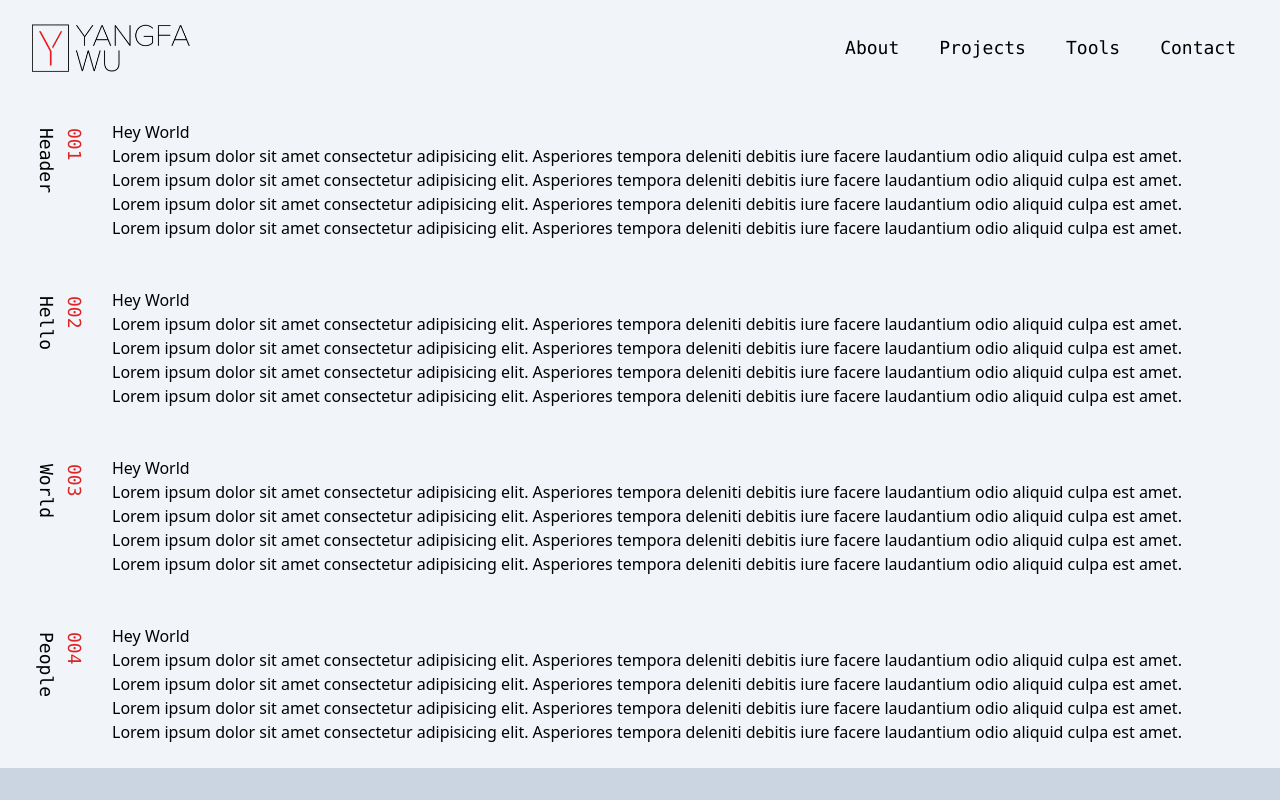
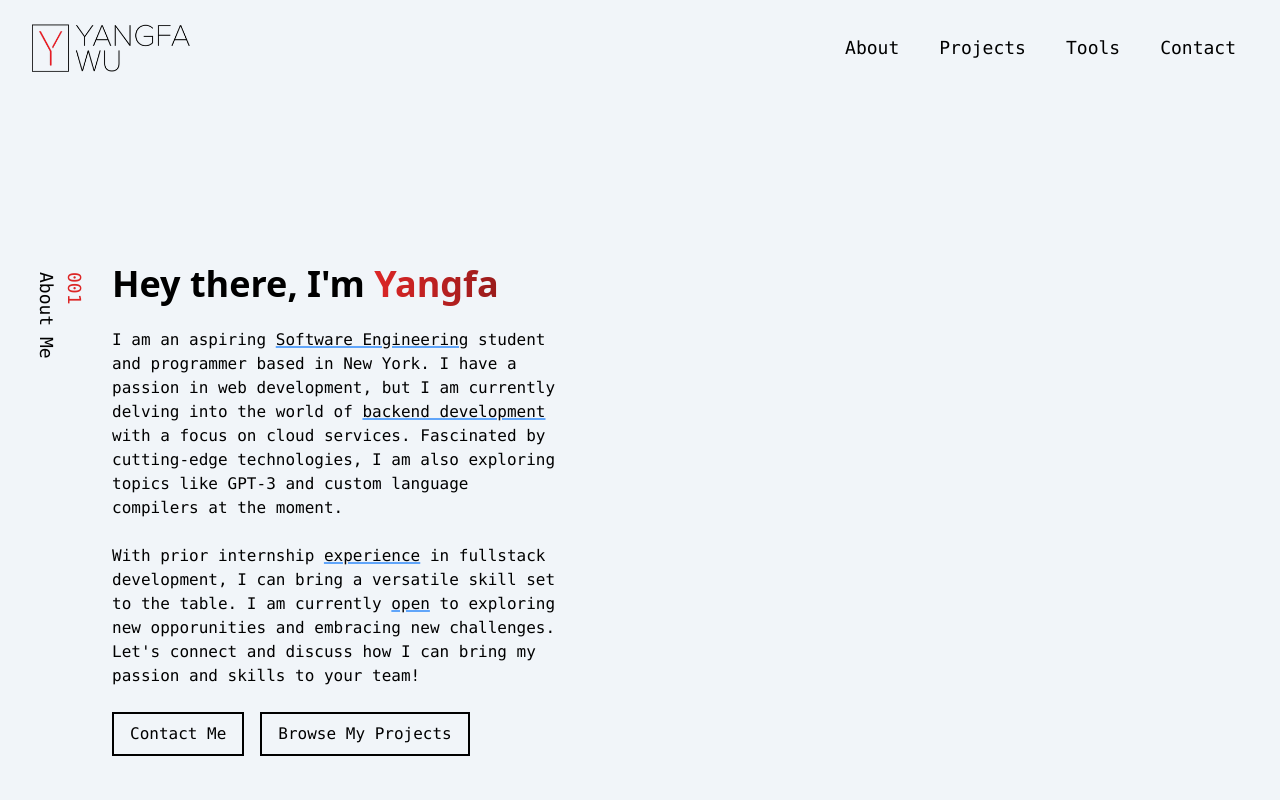
Before and after one commit to yangfawu/yangfawu.github.io, a React (Vite) app: page / in a window 1280 px wide. Shown: the top 800 px of the page. Built offline with nearby package versions, Linux system fonts and the light colour scheme.

Commit message:
added an about section

```diff
--- a/src/app.tsx
+++ b/src/app.tsx
@@ -1,6 +1,7 @@
 import Header from "./components/header"
-import Section from "./components/section"
+import AboutMe from "./sections/about-me"
 import Footer from "./sections/footer"
+import PlaceHolder from "./sections/placeholder"
 import Recipe from "./sections/recipe"
 
 export default function App() {
@@ -9,98 +10,9 @@ export default function App() {
     return (
         <>
             <Header />
-            <Section id={id()} title="Header">
-                <h1>Hey World</h1>
-                <p>
-                    Lorem ipsum dolor sit amet consectetur adipisicing elit.
-                    Asperiores tempora deleniti debitis iure facere laudantium
-                    odio aliquid culpa est amet.
-                </p>
-                <p>
-                    Lorem ipsum dolor sit amet consectetur adipisicing elit.
-                    Asperiores tempora deleniti debitis iure facere laudantium
-                    odio aliquid culpa est amet.
-                </p>
-                <p>
-                    Lorem ipsum dolor sit amet consectetur adipisicing elit.
-                    Asperiores tempora deleniti debitis iure facere laudantium
-                    odio aliquid culpa est amet.
-                </p>
-                <p>
-                    Lorem ipsum dolor sit amet consectetur adipisicing elit.
-                    Asperiores tempora deleniti debitis iure facere laudantium
-                    odio aliquid culpa est amet.
-                </p>
-            </Section>
-            <Section id={id()} title="Hello">
-                <h1>Hey World</h1>
-                <p>
-                    Lorem ipsum dolor sit amet consectetur adipisicing elit.
-                    Asperiores tempora deleniti debitis iure facere laudantium
-                    odio aliquid culpa est amet.
-                </p>
-                <p>
-                    Lorem ipsum dolor sit amet consectetur adipisicing elit.
-                    Asperiores tempora deleniti debitis iure facere laudantium
-                    odio aliquid culpa est amet.
-                </p>
-                <p>
-                    Lorem ipsum dolor sit amet consectetur adipisicing elit.
-                    Asperiores tempora deleniti debitis iure facere laudantium
-                    odio aliquid culpa est amet.
-                </p>
-                <p>
-                    Lorem ipsum dolor sit amet consectetur adipisicing elit.
-                    Asperiores tempora deleniti debitis iure facere laudantium
-                    odio aliquid culpa est amet.
-                </p>
-            </Section>
-            <Section id={id()} title="World">
-                <h1>Hey World</h1>
-                <p>
-                    Lorem ipsum dolor sit amet consectetur adipisicing elit.
-                    Asperiores tempora deleniti debitis iure facere laudantium
-                    odio aliquid culpa est amet.
-                </p>
-                <p>
-                    Lorem ipsum dolor sit amet consectetur adipisicing elit.
-                    Asperiores tempora deleniti debitis iure facere laudantium
-                    odio aliquid culpa est amet.
-                </p>
-                <p>
-                    Lorem ipsum dolor sit amet consectetur adipisicing elit.
-                    Asperiores tempora deleniti debitis iure facere laudantium
-                    odio aliquid culpa est amet.
-                </p>
-                <p>
-                    Lorem ipsum dolor sit amet consectetur adipisicing elit.
-                    Asperiores tempora deleniti debitis iure facere laudantium
-                    odio aliquid culpa est amet.
-                </p>
-            </Section>
-            <Section id={id()} title="People">
-                <h1>Hey World</h1>
-                <p>
-                    Lorem ipsum dolor sit amet consectetur adipisicing elit.
-                    Asperiores tempora deleniti debitis iure facere laudantium
-                    odio aliquid culpa est amet.
-                </p>
-                <p>
-                    Lorem ipsum dolor sit amet consectetur adipisicing elit.
-                    Asperiores tempora deleniti debitis iure facere laudantium
-                    odio aliquid culpa est amet.
-                </p>
-                <p>
-                    Lorem ipsum dolor sit amet consectetur adipisicing elit.
-                    Asperiores tempora deleniti debitis iure facere laudantium
-                    odio aliquid culpa est amet.
-                </p>
-                <p>
-                    Lorem ipsum dolor sit amet consectetur adipisicing elit.
-                    Asperiores tempora deleniti debitis iure facere laudantium
-                    odio aliquid culpa est amet.
-                </p>
-            </Section>
+            <div className="h-36" />
+            <AboutMe id={id()} />
+            <PlaceHolder id={id()} />
             <div className="h-8 bg-slate-300" />
             <Footer id={id()} />
             <Recipe />
--- a/src/components/section.tsx
+++ b/src/components/section.tsx
@@ -3,22 +3,25 @@ import { ReactNode } from "react"
 interface Props {
     id: number
     title: string
+    color?: string
     background?: string
     children?: ReactNode
 }
-export default function Section({ id, title, background, children }: Props) {
+export default function Section({ id, title, color, background, children }: Props) {
     return (
         <div className={`min-h-40 py-6 ${background || ""}`}>
             <div className="mx-auto max-w-7xl px-2 sm:px-6 lg:px-8 flex items-stretch gap-4">
-                <div className="relative top-0 w-16">
-                    <div className="font-mono text-lg min-w-16 sticky top-4 left-0 rotate-90 mt-2 origin-bottom-left -translate-y-full">
+                <div className="flex-1 relative top-0 max-w-16">
+                    <div className="font-mono text-lg min-w-16 sticky top-4 left-0 rotate-90 mt-2 mr-2 origin-bottom-left -translate-y-full">
                         <h3 className="text-red-600">
                             {String(id).padStart(3, "0")}
                         </h3>
-                        <h3 className="whitespace-nowrap">{title}</h3>
+                        <h3 className={`whitespace-nowrap ${color || ""}`}>{title}</h3>
                     </div>
                 </div>
-                <div className="flex-1">{children}</div>
+                <div className={`flex-1 ${color || ""}`}>
+                    {children}
+                </div>
             </div>
         </div>
     )
--- /dev/null
+++ b/src/components/underline-span.tsx
@@ -0,0 +1,13 @@
+import { ReactNode } from "react"
+
+interface Props {
+    children?: ReactNode
+}
+export default function UnderlineSpan({ children }: Props) {
+    return (
+        <span className
+            ="underline underline-offset-3 decoration-2 decoration-blue-400 dark:decoration-blue-600">
+            {children}
+        </span>
+    )
+}
--- /dev/null
+++ b/src/sections/about-me.tsx
@@ -0,0 +1,28 @@
+import ButtonLink from "../components/button-link"
+import Section from "../components/section"
+import UnderlineSpan from "../components/underline-span"
+
+interface Props {
+    id: number
+}
+export default function AboutMe({ id }: Props) {
+    return (
+        <Section id={id} title="About Me">
+            <div id="about" />
+            <div className="space-y-6">
+                <h1 className="text-4xl font-bold">Hey there, I'm <span className="text-transparent bg-clip-text bg-gradient-to-r to-red-800 from-red-600">Yangfa</span></h1>
+                <p className="font-mono max-w-md">
+                    I am an aspiring <UnderlineSpan>Software Engineering</UnderlineSpan> student and programmer based in New York. I have a passion in web development, but I am currently delving into the world of <UnderlineSpan>backend development</UnderlineSpan> with a focus on cloud services. Fascinated by cutting-edge technologies, I am also exploring topics like GPT-3 and custom language compilers at the moment.
+                </p>
+                <p className="font-mono max-w-md">
+                    With prior internship <UnderlineSpan>experience</UnderlineSpan> in fullstack development, I can bring a versatile skill set to the table. I am currently <UnderlineSpan>open</UnderlineSpan> to exploring new opporunities and embracing new challenges. Let's connect and discuss how I can bring my passion and skills to your team!
+                </p>
+                <div className="flex flex-wrap gap-4">
+                    <ButtonLink href="#contact">Contact Me</ButtonLink>
+                    <ButtonLink href="#projects">Browse My Projects</ButtonLink>
+                </div>
+                <div className="h-16" />
+            </div>
+        </Section>
+    )
+}
--- a/src/sections/footer/index.tsx
+++ b/src/sections/footer/index.tsx
@@ -23,7 +23,7 @@ export default function Footer({ id }: Props) {
                             <ExternalLink href="tel:16467555009">+1 (646) 755-5009</ExternalLink>
                         </Contact>
                         <Contact Icon={GlobeAltIcon}>
-                            <ExternalLink href="https://github.com/yangfawu/">Github @yangfawu</ExternalLink>
+                            <ExternalLink href="https://github.com/yangfawu/">GitHub @yangfawu</ExternalLink>
                         </Contact>
                     </div>
                     <div className="flex items-end">
--- /dev/null
+++ b/src/sections/placeholder.tsx
@@ -0,0 +1,26 @@
+import { ArrowTopRightOnSquareIcon } from "@heroicons/react/24/outline"
+import ExternalLink from "../components/external-link"
+import Section from "../components/section"
+
+interface Props {
+    id: number
+}
+export default function PlaceHolder({ id }: Props) {
+    return (
+        <Section id={id} title="Coming Soon" background="bg-slate-900" color="text-slate-100">
+            <div className="space-y-6">
+                <h1 className="text-4xl font-bold">Hey there!</h1>
+                <p className="font-mono max-w-md">
+                    The site is currently in the progress of being rebuilt. I am trying to adopt more <ExternalLink href="https://tailwindcss.com/">Tailwind</ExternalLink> into my frontend projects. I may also consider sprinkling in some small <ExternalLink href="https://threejs.org/">Three.js</ExternalLink> details. In the meantime, feel free to check out my projects on GitHub.
+                </p>
+                <div className="flex">
+                    <a className="border-2 border-slate-100 text-black font-mono py-2 px-4 transition duration-300 bg-slate-100 hover:bg-slate-300 hover:border-slate-300 hover:text-red-600 flex items-center gap-3" href="https://github.com/yangfawu" target="_blank">
+                        <span>Visit My GitHub</span>
+                        <ArrowTopRightOnSquareIcon className="h-4"/>
+                    </a>
+                </div>
+            </div>
+            <div className="h-32" />
+        </Section>
+    )
+}
```
Also changed, not shown: src/sections/recipe.tsx (+2 -6 lines).
